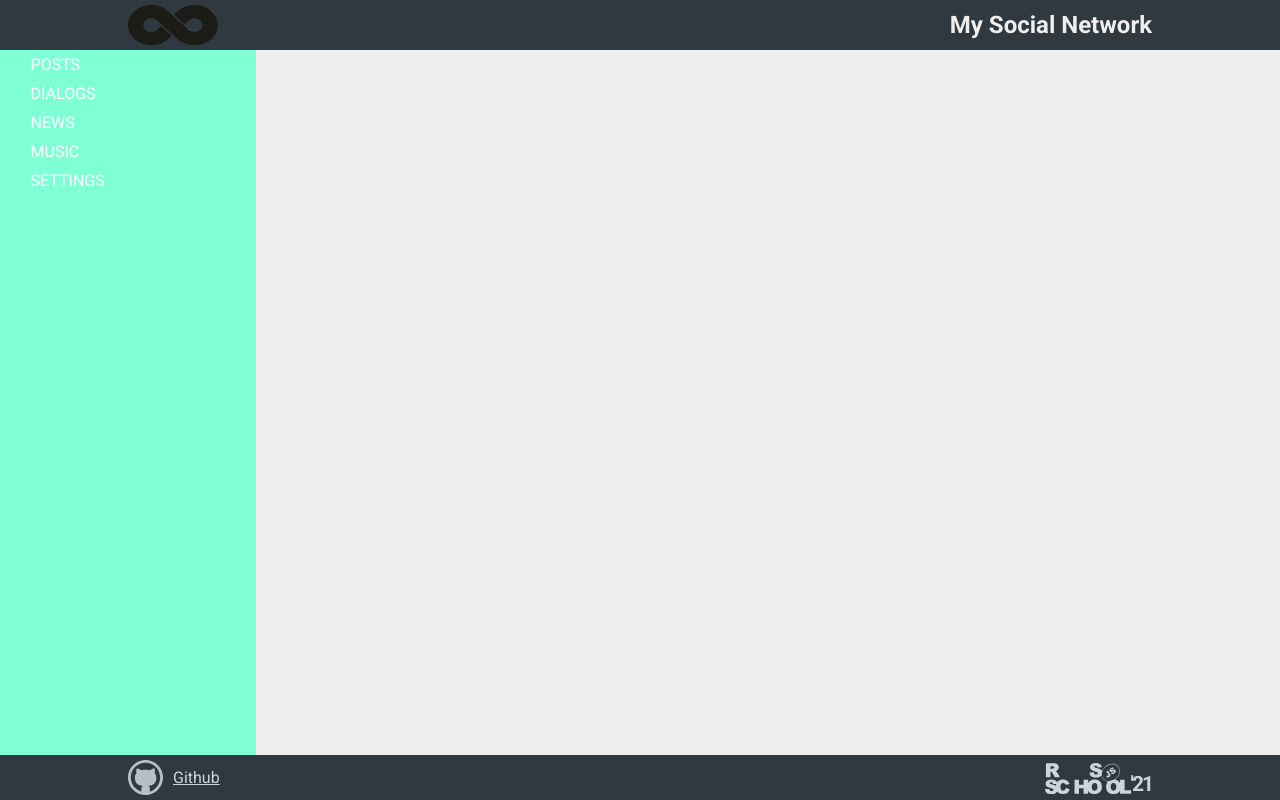
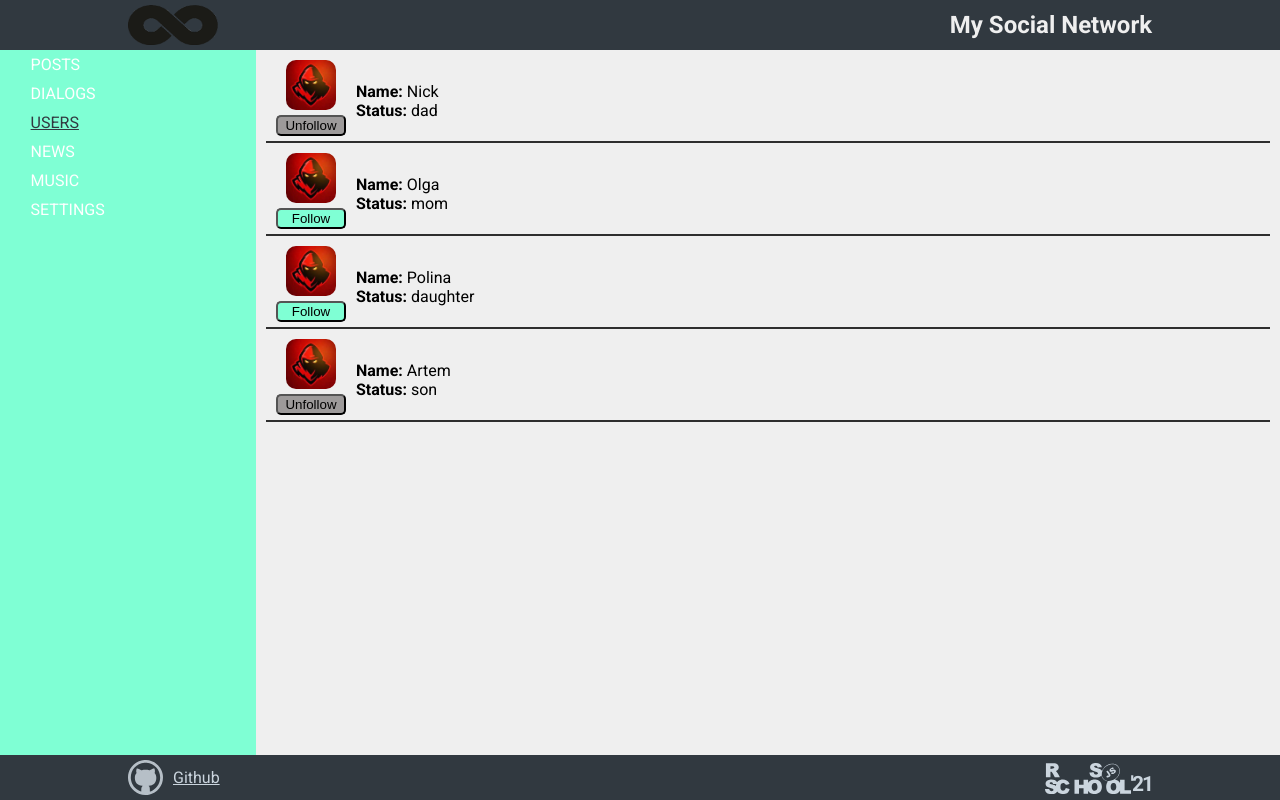
Before and after one commit to NiFroPP/Social_NetWork, a React (Create React App) app in the folder social-network/: page /users in a window 1280 px wide. Built offline with nearby package versions, Linux system fonts and the light colour scheme.

Commit message:
feat: add Users-page

```diff
--- a/social-network/src/components/Main/Main.js
+++ b/social-network/src/components/Main/Main.js
@@ -6,12 +6,14 @@ import Music from "./Music/Music";
 import Settings from "./SettingsPage/Settings";
 import PostsContainer from "./Posts/PostsContainer";
 import DialogsContainer from "./Dialogs/DialogsContainer";
+import UsersContainer from "./Users/UsersContainer";
 
 const Main = props => {
   return (
     <div className="main__wrapper">
       <Route path="/posts" render={() => <PostsContainer />} />
       <Route path="/dialogs" render={() => <DialogsContainer />} />
+      <Route path="/users" render={() => <UsersContainer />} />
       <Route path="/news" render={() => <News />} />
       <Route path="/music" render={() => <Music />} />
       <Route path="/settings" render={() => <Settings />} />
--- /dev/null
+++ b/social-network/src/components/Main/Users/Users.js
@@ -0,0 +1,54 @@
+import React from "react";
+import "./Users.scss";
+
+const Users = props => {
+  const users = [
+    { id: 1, photoURL: "./images/avatar.png", followed: true, fullName: "Nick", status: "dad" },
+    { id: 2, photoURL: "./images/avatar.png", followed: false, fullName: "Olga", status: "mom" },
+    { id: 3, photoURL: "./images/avatar.png", followed: false, fullName: "Polina", status: "daughter" },
+    { id: 4, photoURL: "./images/avatar.png", followed: true, fullName: "Artem", status: "son" },
+  ];
+
+  if (props.users.length === 0) {
+    props.setUsers(users);
+  }
+
+  let usersElements = props.users.map(user => {
+    return (
+      <div className="users__user" key={user.id}>
+        <div className="users__avatar">
+          <img src={user.photoURL} alt={user.fullName} />
+          {user.followed ? (
+            <button
+              onClick={() => {
+                props.unfollow(user.id);
+              }}
+              className="unfollow">
+              Unfollow
+            </button>
+          ) : (
+            <button
+              onClick={() => {
+                props.follow(user.id);
+              }}>
+              Follow
+            </button>
+          )}
+        </div>
+        <div className="users__info">
+          <div className="users__name">
+            <strong>Name: </strong>
+            {user.fullName}
+          </div>
+          <div className="users__status">
+            <strong>Status: </strong>
+            {user.status}
+          </div>
+        </div>
+      </div>
+    );
+  });
+  return <div className="users">{usersElements}</div>;
+};
+
+export default Users;
--- /dev/null
+++ b/social-network/src/components/Main/Users/Users.scss
@@ -0,0 +1,41 @@
+.users {
+  &__avatar {
+    display: flex;
+    flex-direction: column;
+    align-items: center;
+    justify-content: center;
+
+    padding-left: 10px;
+  }
+
+  &__avatar img {
+    width: 50px;
+    height: 50px;
+
+    border-radius: 10px;
+  }
+  &__avatar button {
+    width: 70px;
+    margin: 5px 0;
+
+    border-radius: 5px;
+    background-color: #7fffd4;
+    transition: all 0.5s;
+  }
+  &__avatar button.unfollow {
+    background-color: #9d9a9a;
+  }
+
+  &__user {
+    display: flex;
+    flex-direction: row;
+    align-items: center;
+
+    margin: 10px;
+
+    border-bottom: 2px solid #2e2e2e;
+  }
+  &__info {
+    padding-left: 10px;
+  }
+}
--- /dev/null
+++ b/social-network/src/components/Main/Users/UsersContainer.js
@@ -0,0 +1,27 @@
+import Users from "./Users";
+import { connect } from "react-redux";
+import { followAC, setUsersAC, unfollowAC } from "../../../redux/usersReducer";
+
+const mapStateToProps = state => {
+  return {
+    users: state.usersPage.users,
+  };
+};
+
+const mapDispatchToProps = dispatch => {
+  return {
+    follow: userID => {
+      dispatch(followAC(userID));
+    },
+    unfollow: userID => {
+      dispatch(unfollowAC(userID));
+    },
+    setUsers: users => {
+      dispatch(setUsersAC(users));
+    },
+  };
+};
+
+const UsersContainer = connect(mapStateToProps, mapDispatchToProps)(Users);
+
+export default UsersContainer;
--- a/social-network/src/redux/navigationReducer.js
+++ b/social-network/src/redux/navigationReducer.js
@@ -1,4 +1,11 @@
-const initialState = [{ id: "posts" }, { id: "dialogs" }, { id: "news" }, { id: "music" }, { id: "settings" }];
+const initialState = [
+  { id: "posts" },
+  { id: "dialogs" },
+  { id: "users" },
+  { id: "news" },
+  { id: "music" },
+  { id: "settings" },
+];
 
 const navigationReducer = (state = initialState, action) => {
   return state;
--- a/social-network/src/redux/redux-store.js
+++ b/social-network/src/redux/redux-store.js
@@ -2,11 +2,13 @@ import { combineReducers, createStore } from "redux";
 import postsReducer from "./postsReducer";
 import dialogsReducer from "./dialogsReducer";
 import navigationReducer from "./navigationReducer";
+import usersReducer from "./usersReducer";
 
 let reducers = combineReducers({
   postsPage: postsReducer,
   dialogsPage: dialogsReducer,
   navigation: navigationReducer,
+  usersPage: usersReducer,
 });
 
 const store = createStore(reducers);
--- /dev/null
+++ b/social-network/src/redux/usersReducer.js
@@ -0,0 +1,55 @@
+const FOLLOW = "FOLLOW";
+const UNFOLLOW = "UNFOLLOW";
+const SET_USERS = "SET_USERS";
+
+const initialState = {
+  users: [
+    // { id: 1, photoURL: "./images/avatar.png", followed: true, fullName: "Nick", status: "dad" },
+    // { id: 2, photoURL: "./images/avatar.png", followed: false, fullName: "Olga", status: "mom" },
+    // { id: 3, photoURL: "./images/avatar.png", followed: false, fullName: "Polina", status: "daughter" },
+    // { id: 4, photoURL: "./images/avatar.png", followed: true, fullName: "Artem", status: "son" },
+  ],
+};
+
+const usersReducer = (state = initialState, action) => {
+  switch (action.type) {
+    case FOLLOW: {
+      return {
+        ...state,
+        // users: [...state.users],
+        users: state.users.map(user => {
+          if (user.id === action.userID) {
+            return { ...user, followed: true };
+          }
+          return user;
+        }),
+      };
+    }
+    case UNFOLLOW: {
+      return {
+        ...state,
+        users: state.users.map(user => {
+          if (user.id === action.userID) {
+            return { ...user, followed: false };
+          }
+          return user;
+        }),
+      };
+    }
+    case SET_USERS: {
+      return {
+        ...state,
+        users: [...state.users, ...action.users],
+      };
+    }
+
+    default:
+      return state;
+  }
+};
+
+export const followAC = userID => ({ type: FOLLOW, userID });
+export const unfollowAC = userID => ({ type: UNFOLLOW, userID });
+export const setUsersAC = users => ({ type: SET_USERS, users });
+
+export default usersReducer;
```
